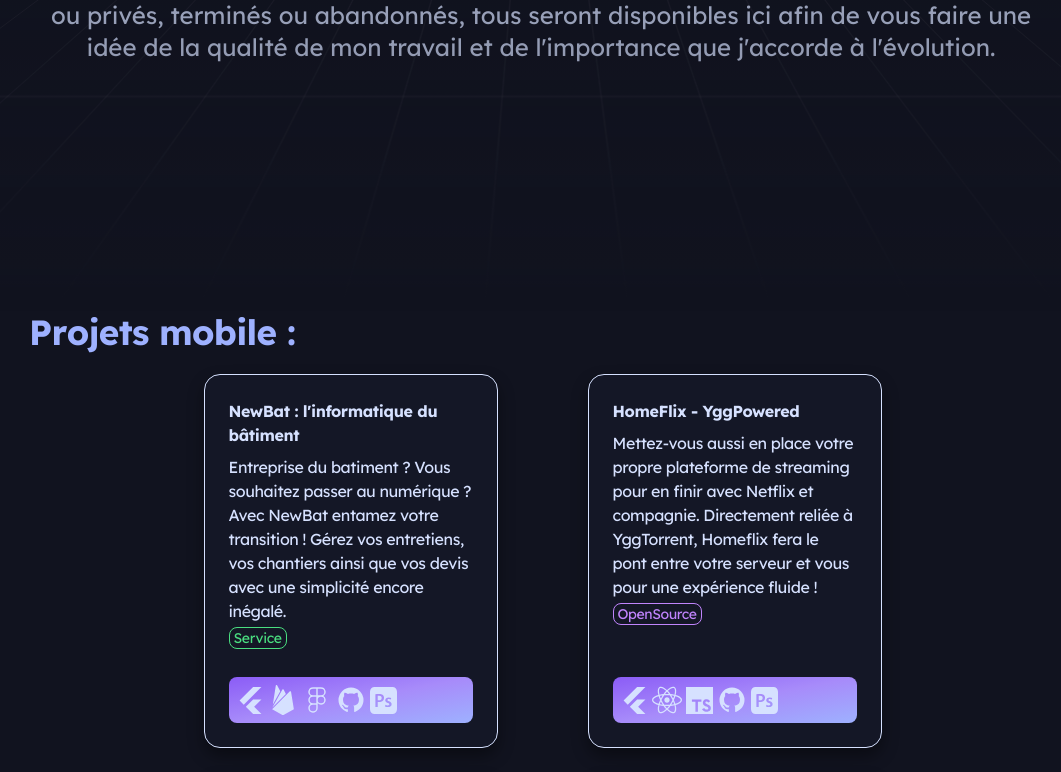
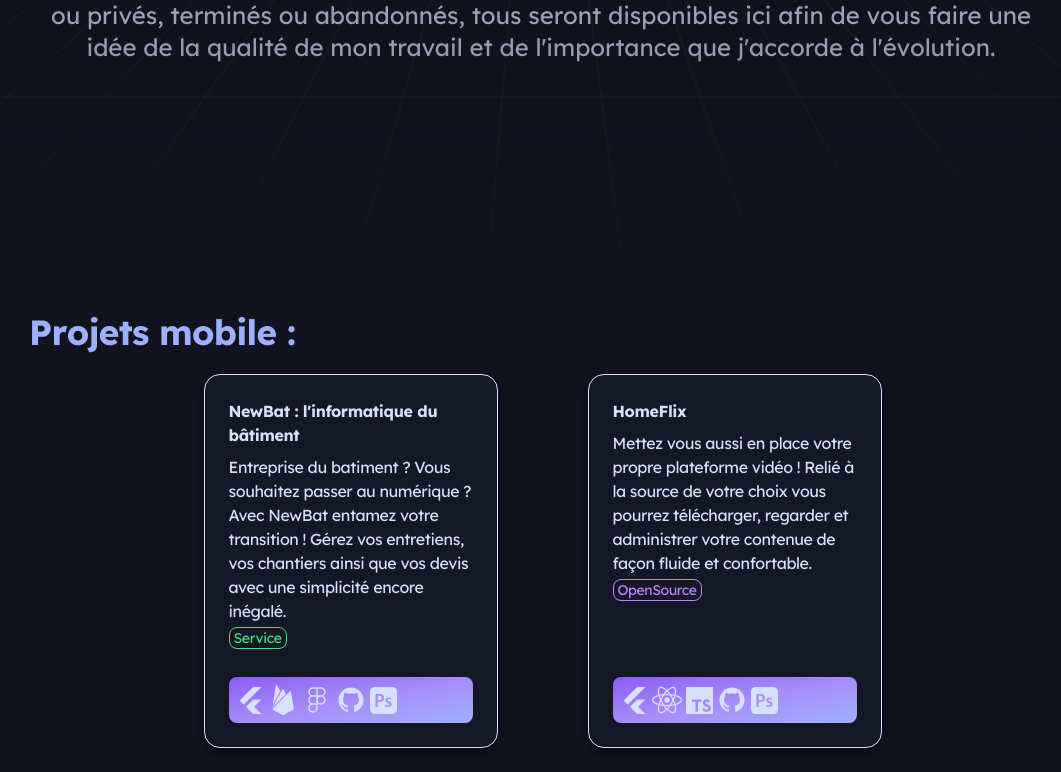
Before and after one commit to Youvataque/_Portfoliov2, a Next.js app: page /projects in a window 1280 px wide. Shown: the part 489-1261 px from the top of the page, without its empty margins (99-1160 px from the left). Built offline with nearby package versions, Linux system fonts and the light colour scheme.

Commit message:
correction d'une faute stupide

```diff
--- a/src/app/projects/page.tsx
+++ b/src/app/projects/page.tsx
@@ -47,8 +47,8 @@
             ]
         },
 		{
-            title: "HomeFlix - YggPowered",
-            description: "Mettez-vous aussi en place votre propre plateforme de streaming pour en finir avec Netflix et compagnie. Directement reliée à YggTorrent, Homeflix fera le pont entre votre serveur et vous pour une expérience fluide !",
+            title: "HomeFlix",
+            description: "Mettez vous aussi en place votre propre plateforme vidéo ! Relié à la source de votre choix vous pourrez télécharger, regarder et administrer votre contenue de façon fluide et confortable.",
             href: "https://github.com/Youvataque/HomeFlix-yggpowered",
             type: <p>OpenSource</p>,
             typeColor: "border-purple-400 text-purple-400 px-1 rounded-lg",
--- a/src/components/ViewTemplate/MyBentoGrid.tsx
+++ b/src/components/ViewTemplate/MyBentoGrid.tsx
@@ -46,7 +46,7 @@
   },
   {
     title: "HomeFlix",
-    description: "Mettez-vous aussi en place votre propre plateforme de streaming pour en finir avec Netflix et compagnie. Directement reliée à YggTorrent, Homeflix fera le pont entre votre serveur et vous pour une expérience fluide !",
+    description: "Mettez vous aussi en place votre propre plateforme vidéo ! Relié à la source de votre choix vous pourrez télécharger, regarder et administrer votre contenue.",
     header: <div className="flex items-center justify-center pt-4 max-lg:pt-0 ">
       <div className="h-28 max-md:h-20 w-28 max-md:w-20 relative">
         <Image fill src="/Img/homeflixLogo.webp" alt="NewBat" className="rounded-2xl" />
```
